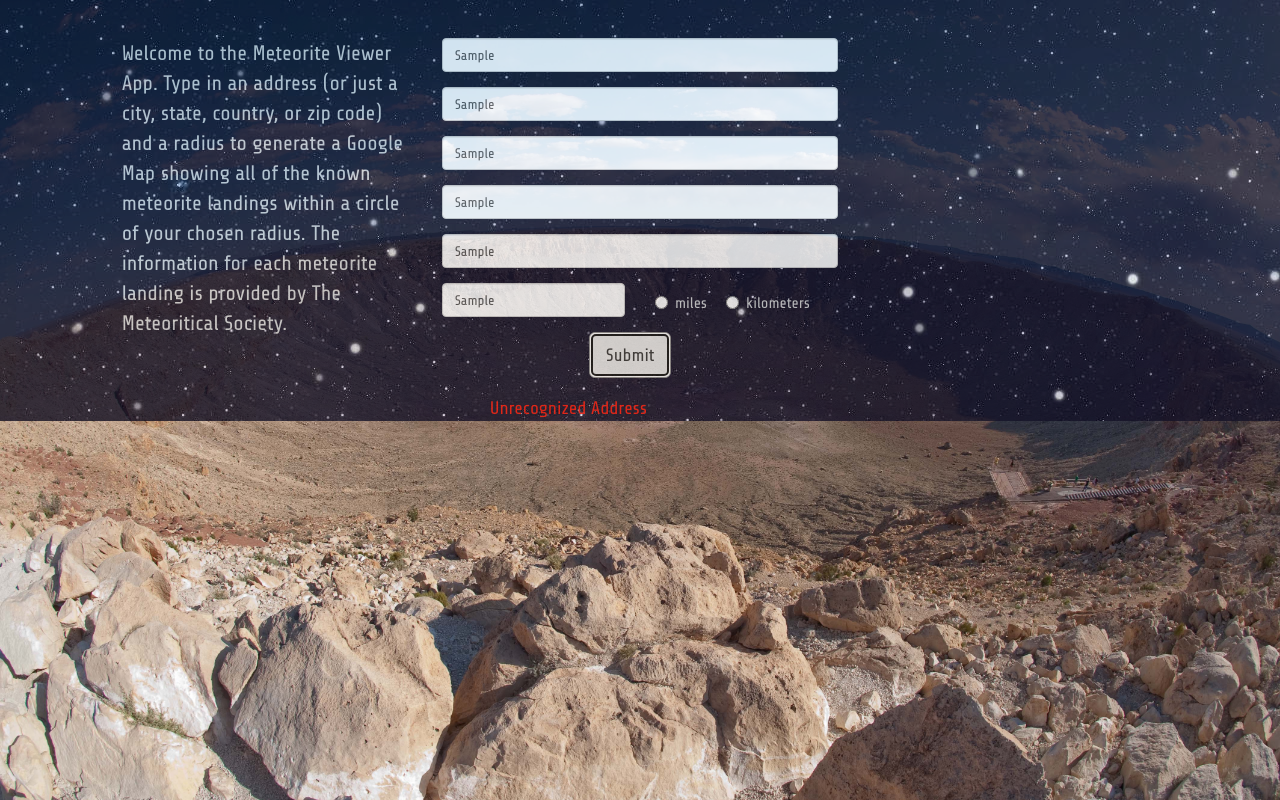
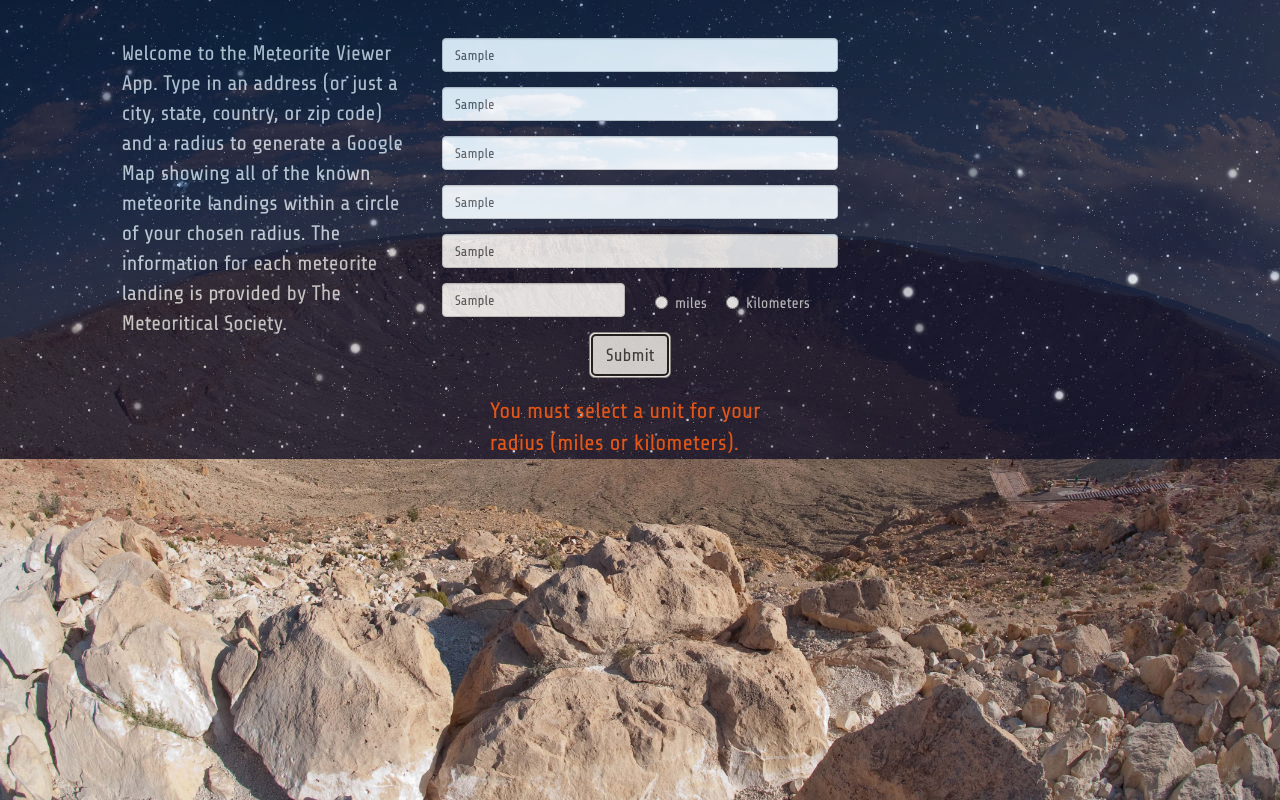
Before and after one commit to DavFlo-16/meteorite-viewer, a plain HTML site: page index.html in a window 1280 px wide. Both pictures are taken after typing "Sample", "Sample", "Sample", "Sample", "Sample", "Sample" into the empty fields and a click on the button "Submit". Drawn offline with nearby package versions, Linux system fonts and the light colour scheme; some packages are replaced by stand-ins of ours; no server answers.

Commit message:
Change error message color and add unit error message

```diff
--- a/meteoriteViewer.css
+++ b/meteoriteViewer.css
@@ -44,9 +44,9 @@ label {
 }
 
 .errorMessage {
-  color: rgb(246, 23, 9);
+  color: rgb(251, 80, 6);
   font-family: 'Share Tech', sans-serif;
-  font-size: 1.3em;
+  font-size: 1.6em;
 }
 
 #meteoriteMap {
--- a/meteoriteViewer.js
+++ b/meteoriteViewer.js
@@ -26,6 +26,10 @@
 //convert kilometers to meters
         else if ($('#kilometersRadio').is(':checked')) {
           var radiusOfInterest = (1000*parseFloat($("#radius").val())).toString();
+        }
+        else {
+          $('#addressForm').append('<div class="col-sm-10 col-sm-offset-1 errorMessage">You must select a unit for your radius (miles or kilometers).</div>');
+          return;
         }
         console.log(radiusOfInterest);
 //Create address variable to use in url for Google Geocode API
```
